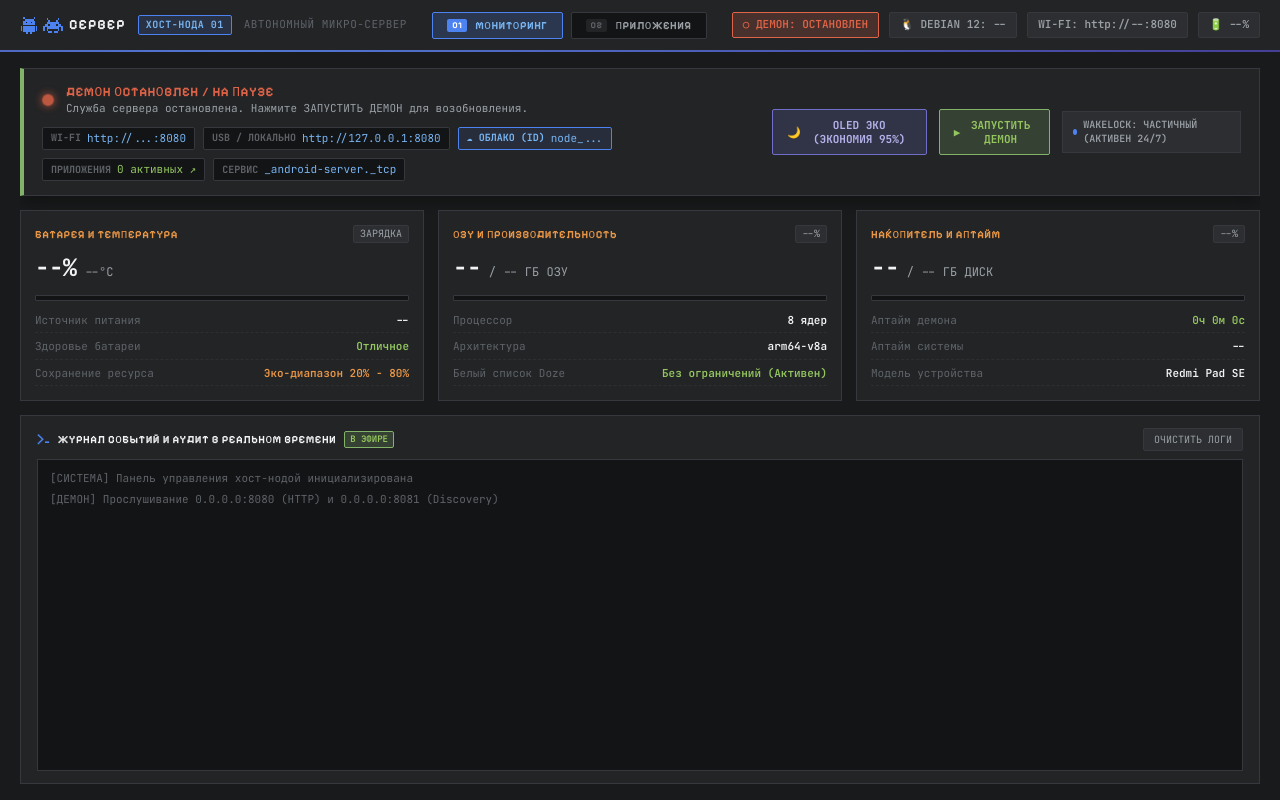
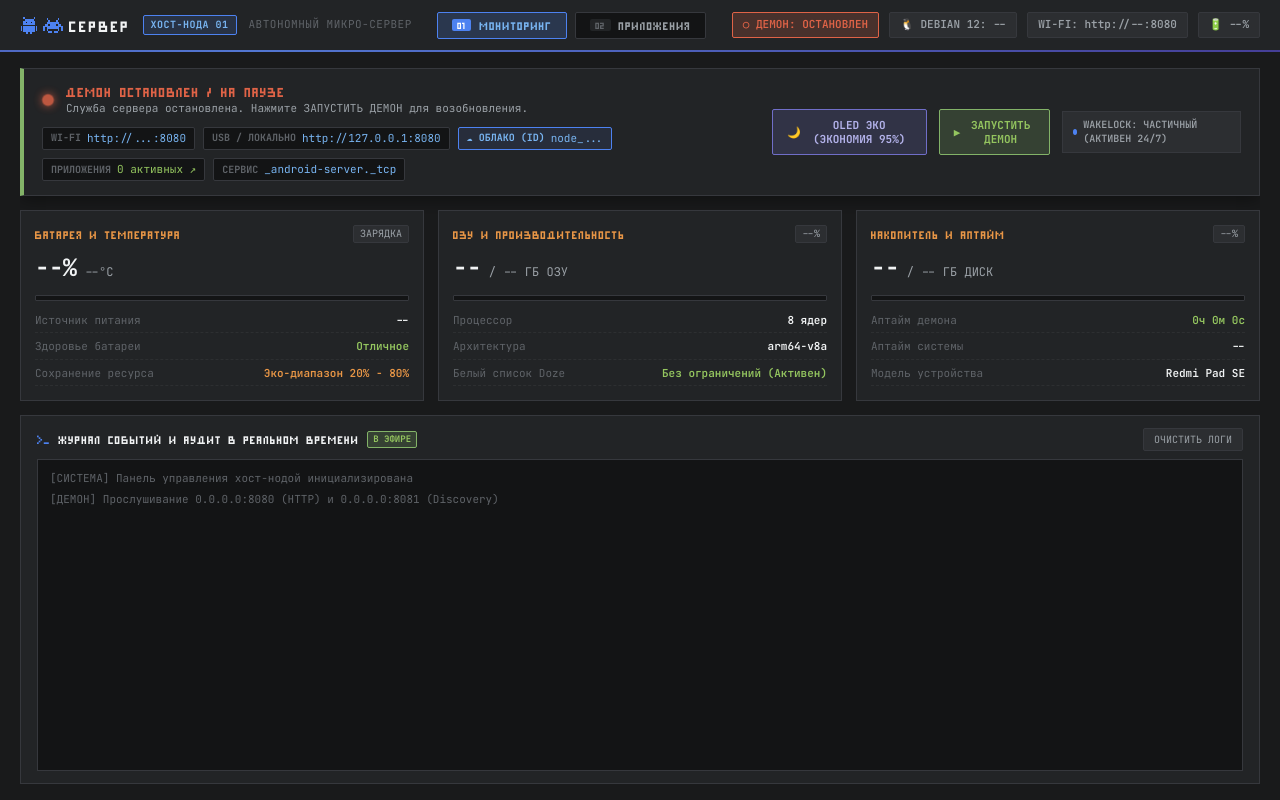
Before and after one commit to daniel1134i/android-server, a plain HTML site: page android-app/app/src/main/assets/web/node.html in a window 1280 px wide. Drawn offline with Linux system fonts and the light colour scheme; no server answers.

Commit message:
feat(ui): integrate exact Pixel Cyr Normal font for crisp cyrillic 'СЕРВЕР' rendering

```diff
--- a/android-app/app/src/main/assets/web/node.css
+++ b/android-app/app/src/main/assets/web/node.css
@@ -1,7 +1,7 @@
 @font-face {
-  font-family: 'Pixelify Sans';
-  src: url('PixelifySans-Bold.ttf') format('truetype');
-  font-weight: 400 700;
+  font-family: 'Pixel Cyr Normal';
+  src: url('PixelCyrNormal.ttf') format('truetype');
+  font-weight: normal;
   font-style: normal;
   font-display: swap;
 }
@@ -27,7 +27,7 @@
   --text-dim: #5f6368;
 
   --font-mono: 'JetBrains Mono', 'Fira Code', Menlo, Monaco, monospace;
-  --font-pixel: 'Pixelify Sans', 'Silkscreen', 'Press Start 2P', monospace;
+  --font-pixel: 'Pixel Cyr Normal', monospace;
 }
 
 * {
@@ -94,15 +94,16 @@ body {
   display: inline-flex;
   align-items: center;
   font-family: var(--font-pixel);
-  font-size: 14px;
+  font-size: 15px;
   letter-spacing: 0.5px;
 }
 
 .brand-server-text {
-  font-family: var(--font-pixel);
-  font-size: 14px;
+  font-family: 'Pixel Cyr Normal', var(--font-pixel), monospace;
+  font-size: 15px;
   color: var(--text-main);
-  letter-spacing: 1px;
+  letter-spacing: 1.5px;
+  text-transform: uppercase;
 }
 
 .brand-title .highlight {
--- a/mac-app/renderer/style.css
+++ b/mac-app/renderer/style.css
@@ -1,7 +1,7 @@
 @font-face {
-  font-family: 'Pixelify Sans';
-  src: url('PixelifySans-Bold.ttf') format('truetype');
-  font-weight: 400 700;
+  font-family: 'Pixel Cyr Normal';
+  src: url('PixelCyrNormal.ttf') format('truetype');
+  font-weight: normal;
   font-style: normal;
   font-display: swap;
 }
@@ -40,7 +40,7 @@
   --pixel-purple: #8966af;
 
   --font-mono: 'JetBrains Mono', 'Fira Code', Menlo, Monaco, monospace;
-  --font-pixel: 'Pixelify Sans', 'Silkscreen', 'Press Start 2P', monospace;
+  --font-pixel: 'Pixel Cyr Normal', monospace;
 }
 
 * {
@@ -122,10 +122,11 @@ body {
 }
 
 .brand-server-text {
-  font-family: var(--font-pixel);
-  font-size: 13px;
+  font-family: 'Pixel Cyr Normal', var(--font-pixel), monospace;
+  font-size: 14px;
   color: var(--text-main);
-  letter-spacing: 1px;
+  letter-spacing: 1.5px;
+  text-transform: uppercase;
 }
 
 .brand-title .highlight {
```
Also changed, not shown: android-app/app/src/main/assets/web/PixelCyrNormal.ttf (added), android-app/app/src/main/assets/web/PixelifySans-Bold.ttf (deleted), mac-app/renderer/PixelCyrNormal.ttf (added), mac-app/renderer/PixelifySans-Bold.ttf (deleted).
